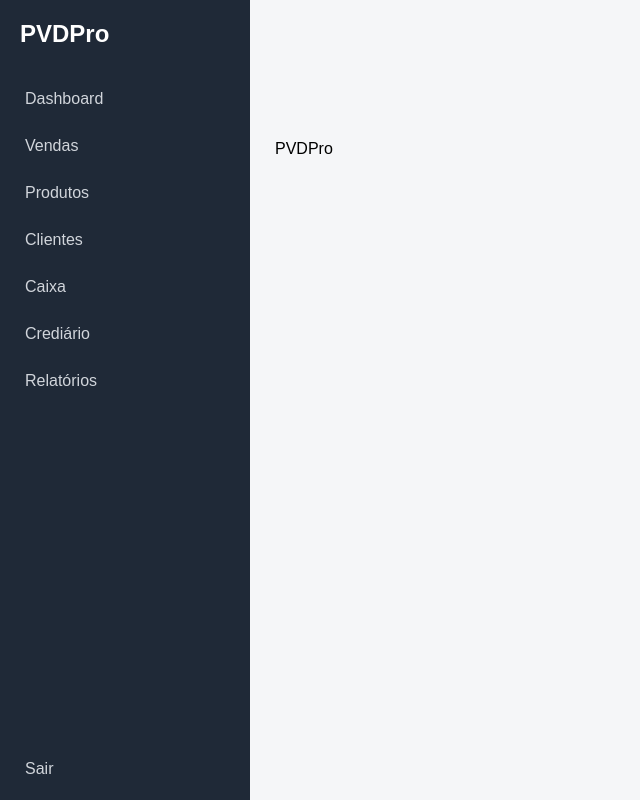
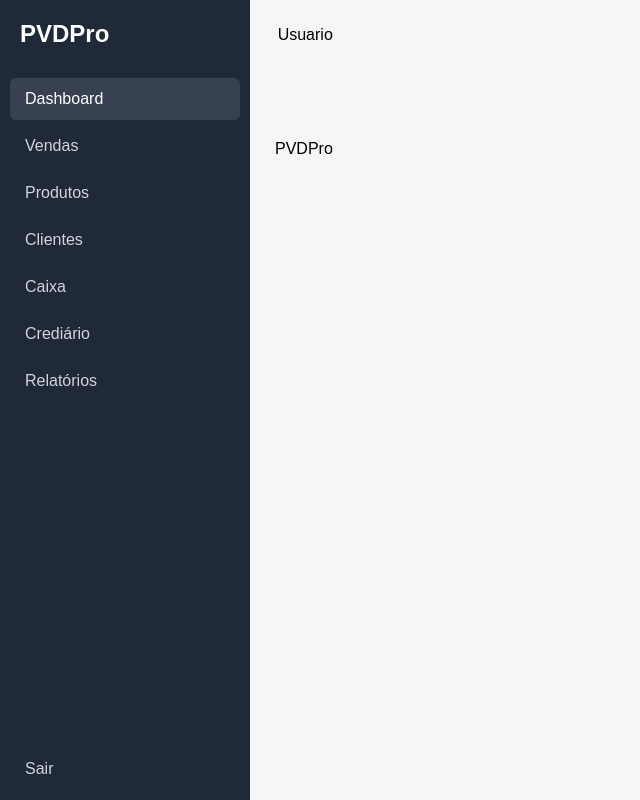
Before and after one commit to MatheusHenry21/pvd_django, a Django app: template templates/base-menu.html in a window 1280 px wide. Shown: the whole page, without its empty margins (0-640 px from the left). Run offline with Django 5.2, Linux system fonts and the light colour scheme; the template is opened without the code that fills it, so the values that code supplies are empty.

Commit message:
feat: update sidebar

```diff
--- a/static/css/base-menu.css
+++ b/static/css/base-menu.css
@@ -52,6 +52,11 @@
     opacity: 0.8;
 }
 
+.sidebar-nav a.activate {
+    background-color: #374151;
+    color: white;
+}
+
 .sidebar-footer {
     margin-top: auto;
     padding: 10px;
@@ -80,7 +85,18 @@
     min-height: 70px;
     display: flex;
     align-items: center;
+    justify-content: space-between;
     padding: 0 25px;
+}
+
+.page-title {
+    display: flex;
+    align-items: center;
+}
+
+.user-area {
+    display: flex;
+    align-items: center;
 }
 
 .content {
--- a/templates/base-menu.html
+++ b/templates/base-menu.html
@@ -22,7 +22,7 @@
 
                 <nav class="sidebar-nav">
 
-                    <a href="">
+                    <a href="{% url 'dashboard' %}" class="activate">
                         Dashboard
                     </a>
 
@@ -62,8 +62,16 @@
             <main class="main">
 
                 <header class="main-header">
-                    {% block page_title %}
-                    {% endblock %}
+
+                    <div class="page-title">
+                        {% block page_title %}
+                        {% endblock %}
+                    </div>
+
+                    <div class="user-area">
+                        <span>Usuario</span>
+                    </div>
+
                 </header>
 
                 <section class="content">
```
